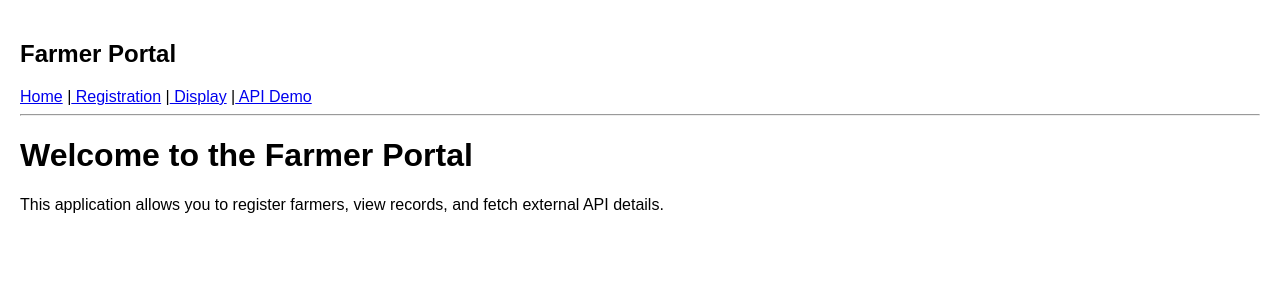
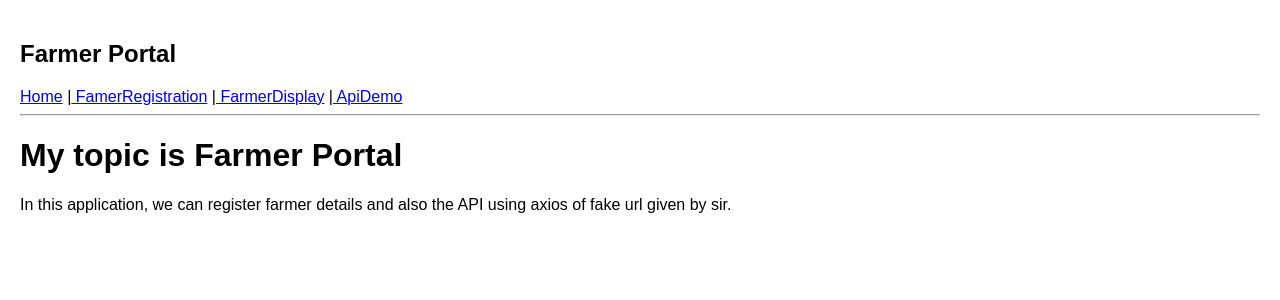
Before and after one commit to tejakiran31053/FEDF-LAB-EXAM-2500031053, a React (Vite) app: page / in a window 1280 px wide. Shown: the top 300 px of the page. Built offline with nearby package versions, Linux system fonts and the light colour scheme.

Commit message:
modified FarmerDisplay.jsx

```diff
--- a/src/App.jsx
+++ b/src/App.jsx
@@ -2,7 +2,7 @@ import { BrowserRouter as Router, Routes, Route } from 'react-router-dom';
 import Navbar from './exam/Navbar';
 import Home from './exam/Home';
 import Registration from './exam/Registration';
-import Display from './exam/Display';
+import Display from './exam/FarmerDisplay';
 import ApiDemo from './exam/ApiDemo';
 
 function App() {
--- a/src/exam/ApiDemo.jsx
+++ b/src/exam/ApiDemo.jsx
@@ -28,16 +28,26 @@ const ApiDemo = () => {
       {error && <p>{error}</p>}
 
       {!loading && !error && (
-        <ul>
-          {companies.map((company, index) => (
-            <li key={index}>
-              <strong>{company.name || company.companyName || 'Unknown Company'}</strong> -
-              Industry: {company.industry || 'Tech'},
-              Employees: {company.employees || company.employeeCount || 'N/A'},
-              Location: {company.location || company.country || 'Global'}
-            </li>
-          ))}
-        </ul>
+        <table border="1" cellPadding="10" style={{ borderCollapse: 'collapse', marginTop: '20px' }}>
+          <thead>
+            <tr>
+              <th>Name</th>
+              <th>Industry</th>
+              <th>Employees</th>
+              <th>Location</th>
+            </tr>
+          </thead>
+          <tbody>
+            {companies.map((company, index) => (
+              <tr key={index}>
+                <td>{company.name || company.companyName || 'Unknown Company'}</td>
+                <td>{company.industry || 'Tech'}</td>
+                <td>{company.employees || company.employeeCount || 'N/A'}</td>
+                <td>{company.location || company.country || 'Global'}</td>
+              </tr>
+            ))}
+          </tbody>
+        </table>
       )}
     </div>
   );
--- a/src/exam/Home.jsx
+++ b/src/exam/Home.jsx
@@ -3,8 +3,8 @@ import React from 'react';
 const Home = () => {
   return (
     <div>
-      <h1>Welcome to the Farmer Portal</h1>
-      <p>This application allows you to register farmers, view records, and fetch external API details.</p>
+      <h1>My topic is Farmer Portal</h1>
+      <p>In this application, we can register farmer details and also the API using axios of fake url given by sir.</p>
     </div>
   );
 };
--- a/src/exam/Navbar.jsx
+++ b/src/exam/Navbar.jsx
@@ -7,9 +7,9 @@ const Navbar = () => {
       <h2>Farmer Portal</h2>
 
       <NavLink to="/">Home</NavLink> |
-      <NavLink to="/register"> Registration</NavLink> |
-      <NavLink to="/display"> Display</NavLink> |
-      <NavLink to="/api"> API Demo</NavLink>
+      <NavLink to="/register"> FamerRegistration</NavLink> |
+      <NavLink to="/display"> FarmerDisplay</NavLink> |
+      <NavLink to="/api"> ApiDemo</NavLink>
 
     </nav>
   );
```
Also changed, not shown: src/exam/FarmerDisplay.jsx (line endings or trailing spaces).
